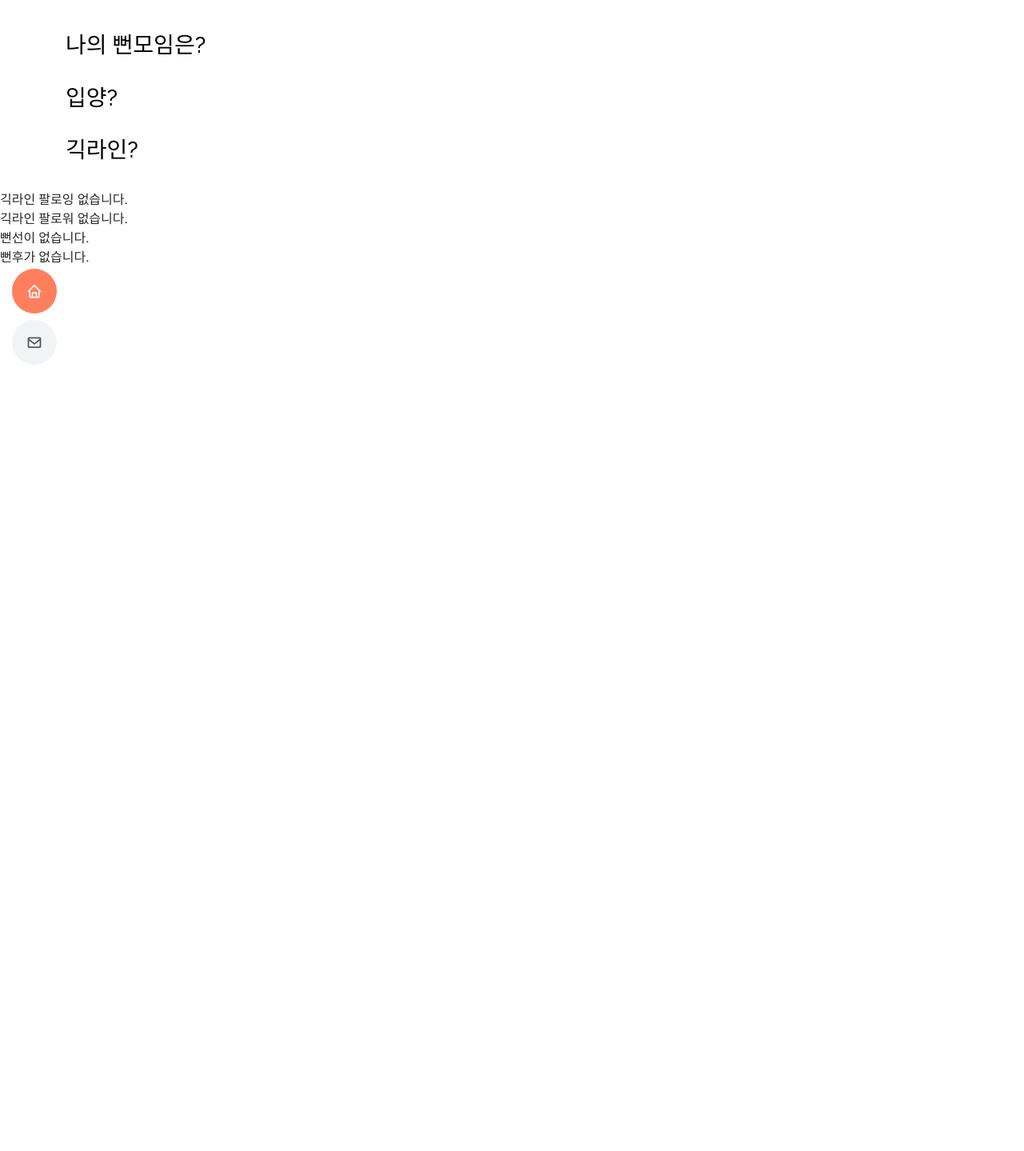
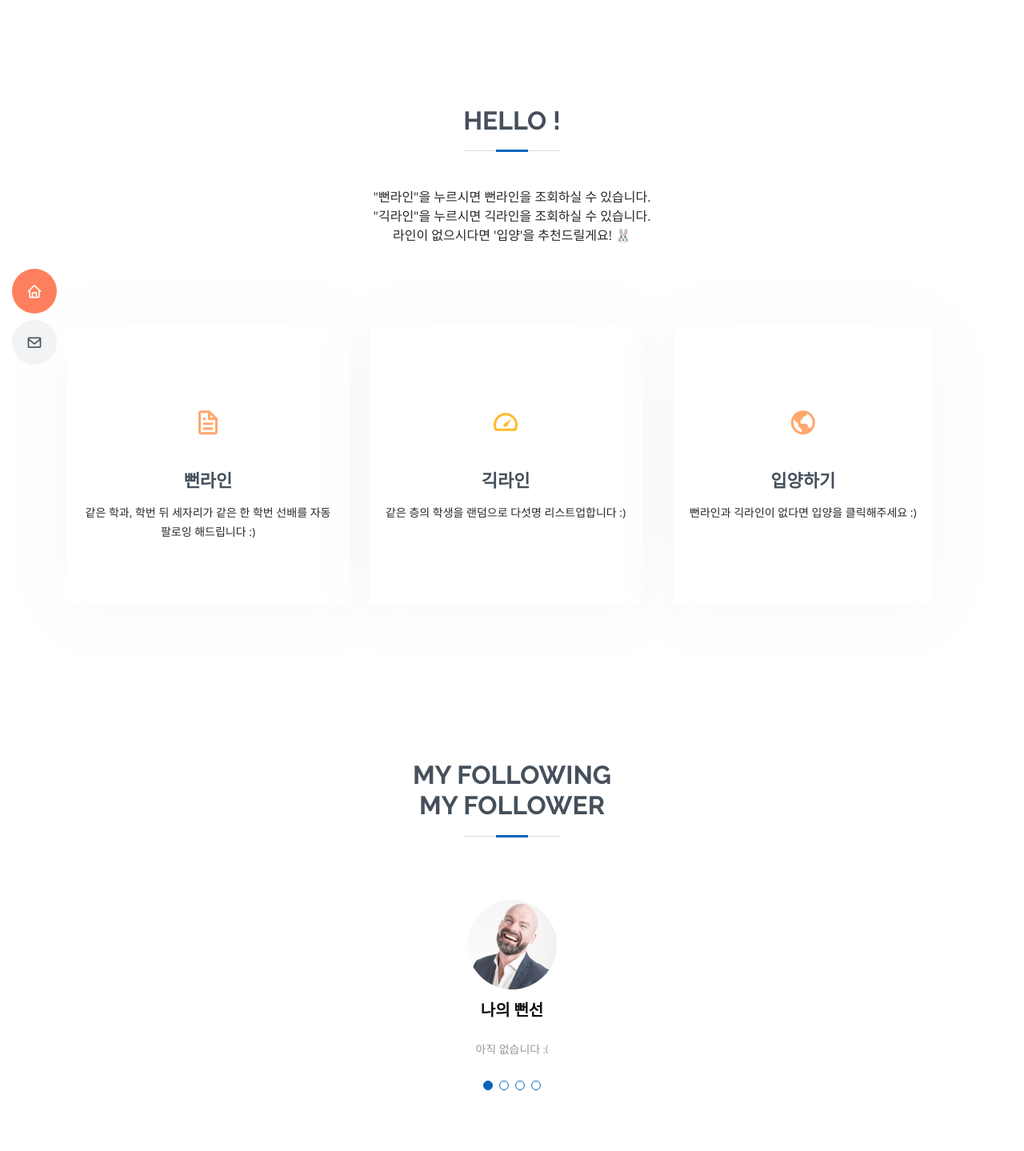
Before and after one commit to shinyejin0212/BBuBBu, a Django app: page /main/ in a window 1280 px wide. Shown: the whole page at 80% size. Before the commit the page ends 456 px from the top, so only its background shows below. Run offline with Django 3.2, Linux system fonts and the light colour scheme; some libraries are stand-ins or nearby versions.

Commit message:
입장 메인페이지, 뻔라인 없을 때 페이지 css

```diff
--- a/bbubbu/templates/index.html
+++ b/bbubbu/templates/index.html
@@ -7,10 +7,10 @@
       <h1 ><p class="head-title">동국대학생 교류 서비스 <span class="typed" data-typed-items=", 뿌뿌 "></span></p></h1>
 
       <br>
-      <p><h4>여러 대학교에는 현재 뻔문화라는 것이 존재합니다.<br>
+      <p><h7>여러 대학교에는 현재 뻔문화라는 것이 존재합니다.<br>
           뻔 문화란 뒷자리 학번이 같은 뻔선배 뻔후배 간의 관계에서 비롯한 문화를 의미합니다.<br>
           학번을 통해 선후배 관계를 맺는 문화인 뻔문화를 동국대학교에서도 누려보세요.
-        </h4></p>
+        </h7></p>
 
       {% if user.is_authenticated %}
       <button type="button"  class="btn"> <a href="{%url 'main' %}" > 입장하기</a></button>
--- a/bbubbu/templates/main.html
+++ b/bbubbu/templates/main.html
@@ -2,52 +2,123 @@
 {% load static %}
 {% block content %}
 
-<section id="portfolio-details" class="portfolio-details">
-    <div class="container">
 
-        <h3><a style="color:black;" href="{% url 'matching:match_view' request.user.id %}">나의 뻔모임은?</a></h3><br>
-        <h3><a style="color:black;" href="{% url 'adopt:adopt_main'%}">입양?</a></h3><br>
-        <h3><a style='color:black;' href="{%url 'dormline:view_random' request.user.id %}">긱라인?</a></h3><br>
+
+  <section id="services" class="services">
+      <br><br><br>
+    <div class="container" data-aos="fade-up">
+      <div class="section-title">
+        <h2>HELLO !</h2>
+        <br>
+        <p>"뻔라인"을 누르시면 뻔라인을 조회하실 수 있습니다. <br>"긱라인"을 누르시면 긱라인을 조회하실 수 있습니다.<br>라인이 없으시다면 '입양'을 추천드릴게요! 🐰</p>
       </div>
-    <div>
-        긱라인 팔로잉
-        {% if request.user.d_followings.all %}
-            {%for a in request.user.d_followings.all %}
-                {{a.name}}
+      <br><br><br>
+      <div class='row' style="justify-content: space-around;">
+        <div class="col-lg-4 col-md-6 d-flex align-items-stretch mt-4 mt-md-0" data-aos="zoom-in" data-aos-delay="200">
+          <div class="icon-box iconbox-orange">
+            <div class="icon"><i class="bx bx-file"></i></div>
+            <h4><a href="{% url 'matching:match_view' request.user.id %}">뻔라인</a></h4>
+            <p>같은 학과, 학번 뒤 세자리가 같은 한 학번 선배를 자동 팔로잉 해드립니다 :)</p>
+          </div>
+        </div>
+
+        <div class="col-lg-4 col-md-6 d-flex align-items-stretch mt-4 mt-lg-0" data-aos="zoom-in" data-aos-delay="300">
+          <div class="icon-box iconbox-yellow">
+            <div class="icon"><i class="bx bx-tachometer"></i></div>
+            <h4><a href="{%url 'dormline:view_random' request.user.id %}">긱라인</a></h4>
+            <p>같은 층의 학생을 랜덤으로 다섯명 리스트업합니다 :)</p>
+          </div>
+        </div>
+
+        <div class="col-lg-4 col-md-6 d-flex align-items-stretch mt-4 mt-lg-0" data-aos="zoom-in" data-aos-delay="100">
+          <div class="icon-box iconbox-orange">
+            <div class="icon"><i class="bx bx-world"></i></div>
+            <h4><a href="{% url 'adopt:adopt_main'%}">입양하기</a></h4>
+            <p>뻔라인과 긱라인이 없다면 입양을 클릭해주세요 :)</p>
+          </div>
+        </div>
+    </div>
+    </div>
+  </section>
+<br><br><br>
+<section id="testimonials" class="testimonials section-bg">
+    <div class="container" data-aos="fade-up">
+
+      <div class="section-title">
+        <h2>MY FOLLOWING <br> MY FOllOWER<br></h2>
+        <br>
+      </div>
+
+      <div class="testimonials-slider swiper" data-aos="fade-up" data-aos-delay="100">
+        <div class="swiper-wrapper">
+
+          <div class="swiper-slide">
+            <div class="testimonial-item">
+              <img src="assets/img/testimonials/testimonials-1.jpg" class="testimonial-img" alt="">
+              <h3>나의 뻔선</h3>
+              <br>
+              {% if request.user.s_followings.all %}
+              {% for a in request.user.s_followings.all %}
+              <h4>{{a.name}}</h4>
+              <h4>{{a.department}}</h4>
               {% endfor %}
               {% else %}
-            없습니다.
+              <h4>아직 없습니다 :(</h4>
               {% endif %}
+            </div>
+          </div><!-- End testimonial item -->
+          <div class="swiper-slide">
+            <div class="testimonial-item">
+              <img src="assets/img/testimonials/testimonials-2.jpg" class="testimonial-img" alt="">
+              <h3>나의 뻔후</h3>
               <br>
-        긱라인 팔로워
-        {% if request.user.d_followers.all %}
-            {%for b in request.user.d_followers.all %}
-                {{b.name}}
+              {% if request.user.s_followers.all %}
+              {% for a in request.user.s_followers.all %}
+              <h4>{{a.name}}</h4>
+              <h4>{{a.department}}</h4>
               {% endfor %}
               {% else %}
-            없습니다.
+              <h4>아직 없습니다 :(</h4>
               {% endif %}
+            </div>
+          </div><!-- End testimonial item -->
+
+          <div class="swiper-slide">
+            <div class="testimonial-item">
+              <img src="assets/img/testimonials/testimonials-3.jpg" class="testimonial-img" alt="">
+              <h3>긱라인 FOLLOWING</h3>
               <br>
-        <!-- 뻔라인 팔로잉 -->
-
-        {% if request.user.s_followings.all %}
-            {%for c in request.user.s_followings.all %}
-                뻔선은{{c.name}} 입니다.
+              {% if request.user.d_followings.all %}
+              {% for a in request.user.d_followings.all %}
+              <h4>{{a.name}}</h4>
+              <h4>{{a.department}}</h4>
               {% endfor %}
               {% else %}
-            뻔선이 없습니다.
+              <h4>아직 없습니다 :(</h4>
               {% endif %}
+            </div>
+          </div><!-- End testimonial item -->
+
+          <div class="swiper-slide">
+            <div class="testimonial-item">
+              <img src="assets/img/testimonials/testimonials-4.jpg" class="testimonial-img" alt="">
+              <h3>긱라인 FOLLOWER</h3>
               <br>
-        <!-- 뻔라인 팔로워 -->
-
-        {% if request.user.s_followers.all %}
-            {%for d in request.user.s_followers.all %}
-                뻔후는 {{d.name}} 입니다.
+              {% if request.user.d_followers.all %}
+              {% for a in request.user.d_followers.all %}
+              <h4>{{a.name}}</h4>
+              <h4>{{a.department}}</h4>
               {% endfor %}
               {% else %}
-             뻔후가 없습니다.
+              <h4>아직 없습니다 :(</h4>
               {% endif %}
-<br>
+            </div>
+          </div><!-- End testimonial item -->
+
+        </div>
+        <div class="swiper-pagination"></div>
+      </div>
+
     </div>
   </section>
 {%endblock%}
--- a/dormline/templates/dorm_error.html
+++ b/dormline/templates/dorm_error.html
@@ -24,7 +24,7 @@
                     <i class="bx bxs-quote-alt-right quote-icon-right"></i>
                   </p>
                 </div>
-              </div><!-- End testimonial item -->
+            </div><!-- End testimonial item -->
         </div>
         <div class="swiper-pagination"></div>
       </div>
--- a/dormline/templates/dorm_rand.html
+++ b/dormline/templates/dorm_rand.html
@@ -7,7 +7,7 @@
         <h2>긱라인 조회</h2>
         <p>긱라인 조회 페이지입니다.<br>같은 층의 학생을 최대 5명 랜덤으로 리스트업한 목록입니다. <br>학과와 이름을 보고 팔로잉해주세요.🐰 </p>
       </div>
-      <div class="row">
+      <div class="row" style="justify-content: space-around;">
         {% if request.user.d_followings.all %}
         <div class="col-lg-4 col-md-6 d-flex align-items-center" data-aos="zoom-in" data-aos-delay="100">
             <div class="icon-box iconbox-red">
@@ -18,7 +18,7 @@
 
               </div>
               <h4><a href="">Error!</a></h4>
-              <p>이미 팔로잉이 되어있습니다 !</p>
+              <p>이미 팔로잉이 되어있습니다 !<br>팔로잉은 한 명만 가능합니다 :)</p>
             </div>
         </div>
         {% elif not others.all %}
```
Also changed, not shown: matching/templates/match_error.html (+36 -1 lines). Lines whose indentation alone changed are shown as unchanged.
